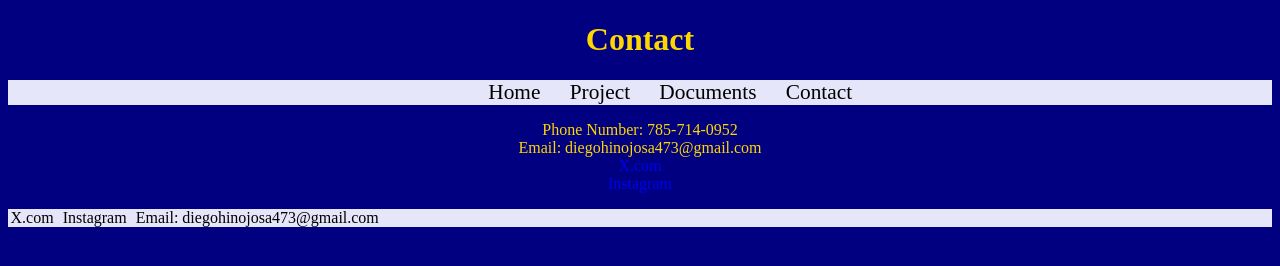
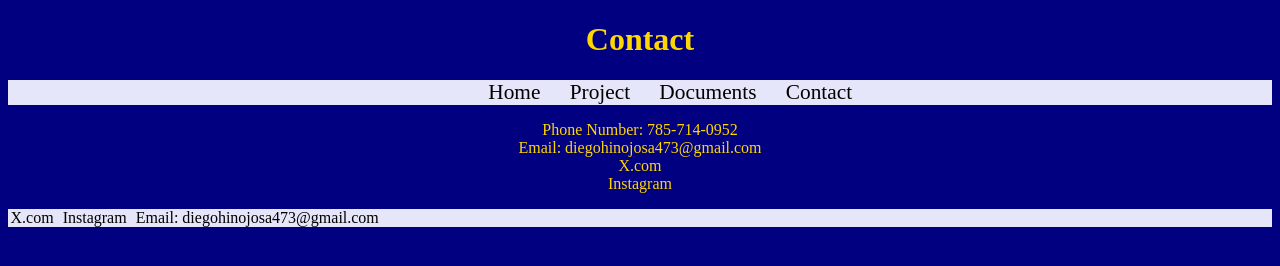
Before and after one commit to DarkPhoenixMyth/p, a plain HTML site: page contact.html in a window 1280 px wide. Drawn offline with Linux system fonts and the light colour scheme.

Commit message:
Update profilio.css

```diff
--- a/profilio.css
+++ b/profilio.css
@@ -2,6 +2,7 @@ body { background-color: navy;}
 
 p {color: gold;
 text-align: center;}
+p a {color: gold;}
 
 .download a{color: white;
 left: 20%;}
```
